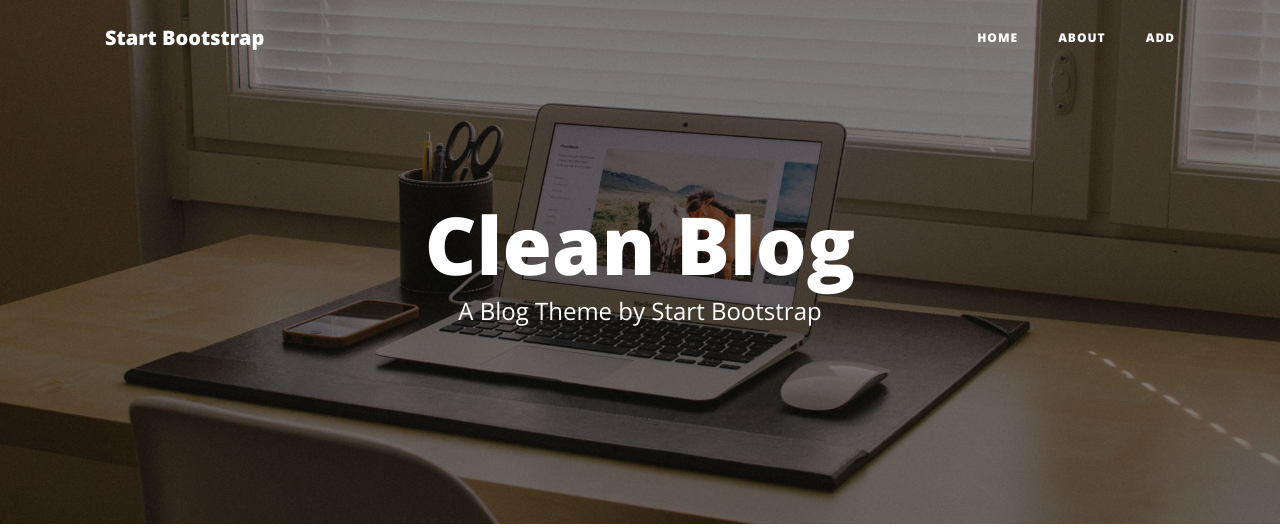
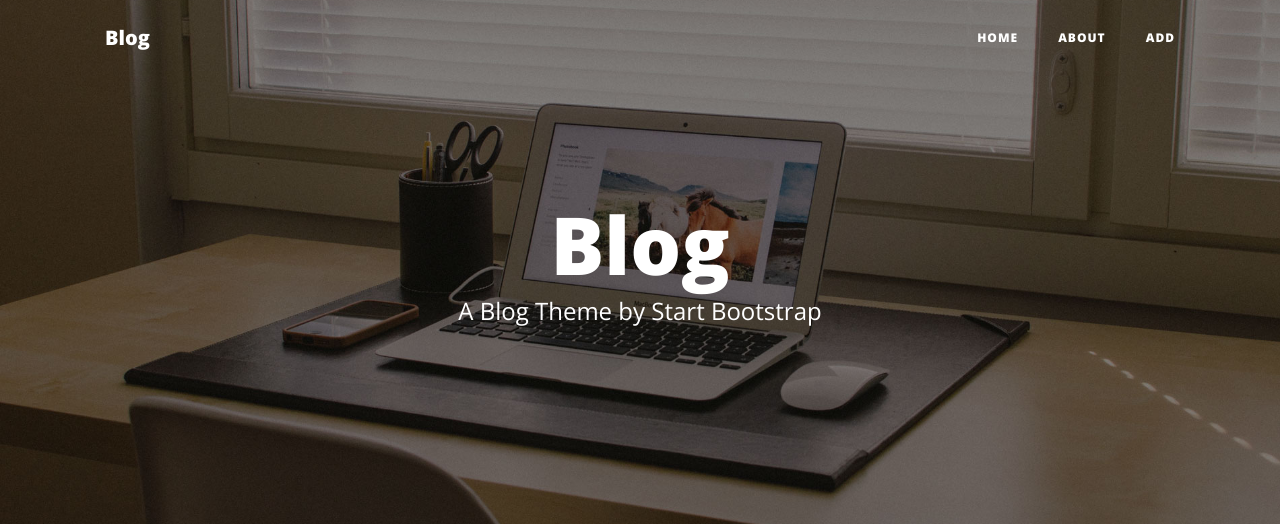
Before and after one commit to Thuotracy/blog-website, a Flask app: page / in a window 1280 px wide. Shown: the top 528 px of the page. Run offline with Flask 2, Linux system fonts and the light colour scheme; data comes from the database, SQL or seed files in the repository; some libraries are stand-ins or nearby versions.

Commit message:
add content in index.html

```diff
--- a/templates/index.html
+++ b/templates/index.html
@@ -28,7 +28,7 @@
     <!-- Navigation -->
     <nav class="navbar navbar-expand-lg navbar-light fixed-top" id="mainNav">
       <div class="container">
-        <a class="navbar-brand" href="{{ url_for('index') }}">Start Bootstrap</a>
+        <a class="navbar-brand" href="{{ url_for('index') }}">Blog</a>
         <button class="navbar-toggler navbar-toggler-right" type="button" data-toggle="collapse" data-target="#navbarResponsive" aria-controls="navbarResponsive" aria-expanded="false" aria-label="Toggle navigation">
           Menu
           <i class="fa fa-bars"></i>
@@ -55,7 +55,7 @@
         <div class="row">
           <div class="col-lg-8 col-md-10 mx-auto">
             <div class="site-heading">
-              <h1>Clean Blog</h1>
+              <h1>Blog</h1>
               <span class="subheading">A Blog Theme by Start Bootstrap</span>
             </div>
           </div>
```
